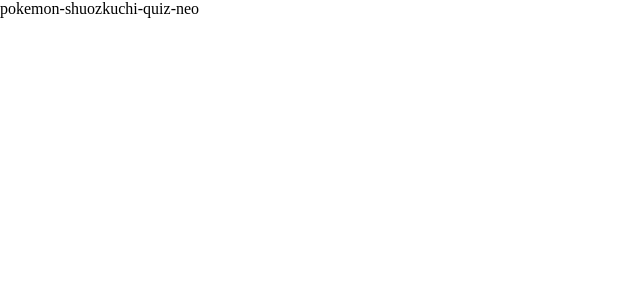
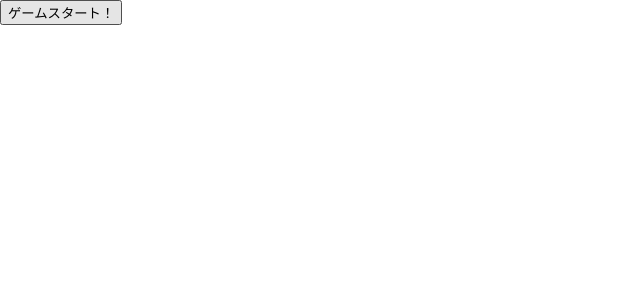
Before and after one commit to shimech/pokemon-shuzokuchi-quiz, a Next.js app: page / in a window 1280 px wide. Shown: the top 300 px of the page, without its empty margins (0-640 px from the left). Built offline with nearby package versions, Linux system fonts and the light colour scheme.

Commit message:
ポケモンランダム生成

```diff
--- /dev/null
+++ b/src/component/atom/Button/GameStart.tsx
@@ -0,0 +1,25 @@
+import * as React from 'react';
+import Link from 'next/link';
+import { PokemonRepository } from '@/domain/pokemon';
+import { PokemonDriverImpl } from '@/driver/pokemon';
+import { PokemonRepositoryImpl } from '@/repository/pokemon';
+
+// eslint-disable-next-line @typescript-eslint/ban-types
+type Props = {};
+
+export const GameStartButton: React.VFC<Props> = () => {
+  const pokemonRepository: PokemonRepository = new PokemonRepositoryImpl(
+    new PokemonDriverImpl(),
+  );
+
+  const ids: string[] = pokemonRepository.findAllIds();
+  const id: string = ids[Math.floor(Math.random() * ids.length)];
+
+  return (
+    <Link href={`/quiz/${id}`}>
+      <a>
+        <button>ゲームスタート！</button>
+      </a>
+    </Link>
+  );
+};
--- /dev/null
+++ b/src/component/atom/Button/index.tsx
@@ -0,0 +1 @@
+export * from './GameStart';
--- /dev/null
+++ b/src/component/template/Top/Top.tsx
@@ -0,0 +1,13 @@
+import * as React from 'react';
+import { GameStartButton } from '@/component/atom/Button';
+
+// eslint-disable-next-line @typescript-eslint/ban-types
+type Props = {};
+
+export const Top: React.VFC<Props> = () => {
+  return (
+    <>
+      <GameStartButton />
+    </>
+  );
+};
--- /dev/null
+++ b/src/component/template/Top/index.tsx
@@ -0,0 +1 @@
+export * from './Top';
--- a/src/pages/index.tsx
+++ b/src/pages/index.tsx
@@ -1,3 +1,5 @@
-const Top = (): JSX.Element => <>pokemon-shuozkuchi-quiz-neo</>;
+import { Top } from '@/component/template/Top';
 
-export default Top;
+const TopPage = (): JSX.Element => <Top />;
+
+export default TopPage;
--- a/src/pages/quiz/[id].tsx
+++ b/src/pages/quiz/[id].tsx
@@ -9,7 +9,7 @@ const pokemonRepository: PokemonRepository = new PokemonRepositoryImpl(
   new PokemonDriverImpl(),
 );
 
-const Quiz = ({ pokemon }: Props): JSX.Element => {
+const QuizPage = ({ pokemon }: Props): JSX.Element => {
   return <>{pokemon.name}</>;
 };
 
@@ -34,4 +34,4 @@ export const getStaticProps: GetStaticProps<Props> = (
   return { props: { pokemon } };
 };
 
-export default Quiz;
+export default QuizPage;
```
